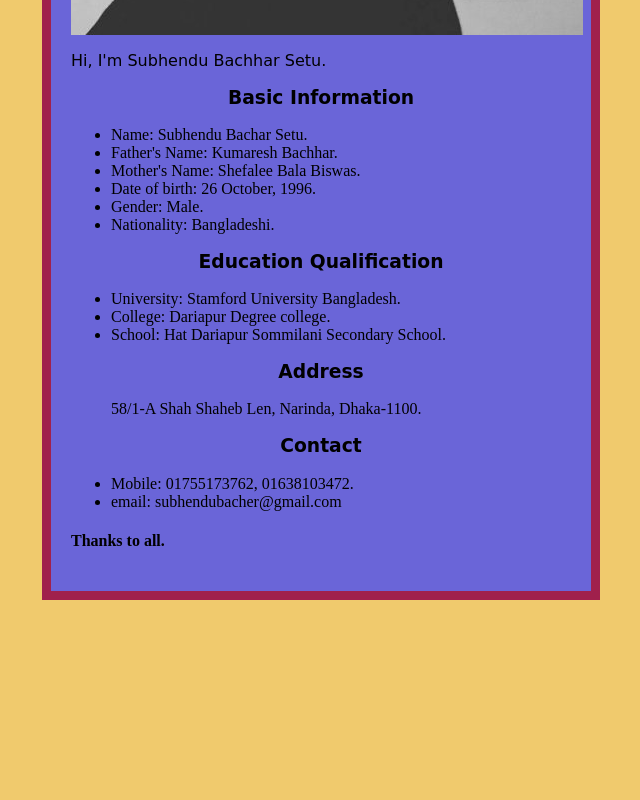
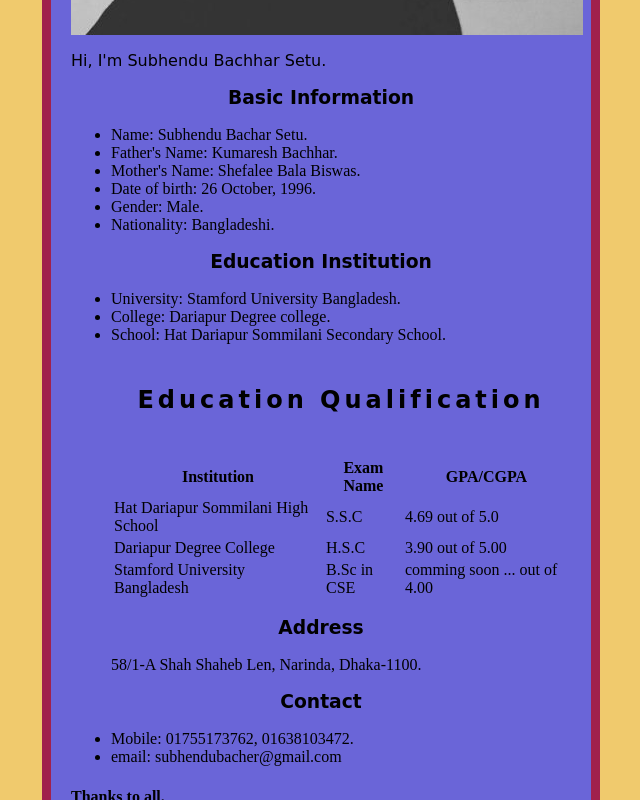
Before and after one commit to subhendu2/subhendu2.github.io, a plain HTML site: page profileSetu/index.html in a window 1280 px wide. Shown: the part 567-1367 px from the top of the page, without its empty margins (319-959 px from the left). Before the commit the page ends 1167 px from the top, so only its background shows below. Drawn offline with Linux system fonts and the light colour scheme.

Commit message:
Update index.html

```diff
--- a/profileSetu/index.html
+++ b/profileSetu/index.html
@@ -22,11 +22,37 @@
 		<li>Gender: Male.</li>
 		<li>Nationality: Bangladeshi.</li>
 	</ul>
-	<h3>Education Qualification</h3>
+	<h3>Education Institution</h3>
 	<ul>
 	<li>University: Stamford University Bangladesh.</li>
 	<li>College: Dariapur Degree college.</li>
 	<li>School: Hat Dariapur Sommilani Secondary School.</li>
+
+	<h2>Education Qualification</h2>
+
+<table>
+  <tr>
+    <th>Institution</th>
+    <th>Exam Name</th>
+    <th>GPA/CGPA</th>
+  </tr>
+  <tr>
+    <td>Hat Dariapur Sommilani High School</td>
+    <td>S.S.C</td>
+    <td>4.69 out of 5.0</td>
+  </tr>
+  <tr>
+    <td>Dariapur Degree College</td>
+    <td>H.S.C</td>
+    <td>3.90 out of 5.00</td>
+  </tr>
+  <tr>
+    <td>Stamford University Bangladesh</td>
+    <td>B.Sc in CSE</td>
+    <td>comming soon ... out of 4.00</td>
+  </tr>
+
+</table>
 	</ul>
 	<h3>Address</h3>
 	<ul>
```
